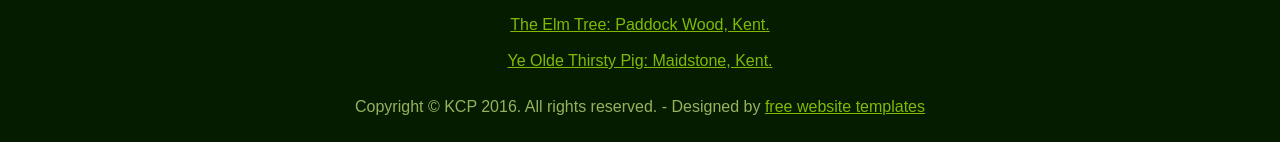
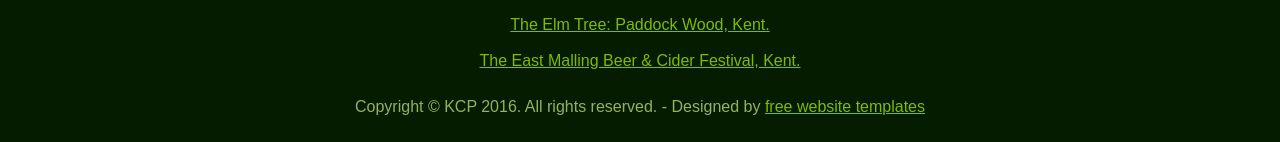
Before and after one commit to heathenfriar/crucider, a plain HTML site: page where.html in a window 1280 px wide. Shown: the part 508-650 px from the top of the page. Drawn offline with Linux system fonts and the light colour scheme.

Commit message:
Add files via upload

```diff
--- a/where.html
+++ b/where.html
@@ -35,7 +35,7 @@
     <br />
     <p><a href="http://www.elmtreepub.co.uk">The Elm Tree: Paddock Wood, Kent.</a></p>
     <br />
-    <p><a href="http://www.yeoldethirstypig.co.uk">Ye Olde Thirsty Pig: Maidstone, Kent.</a></p>
+    <p><a href="https://www.mmk.camra.org.uk">The East Malling Beer & Cider Festival, Kent.</a></p>
     <br />
   </div>
   <div id="footer"> Copyright &copy; KCP 2016. All rights reserved. - Designed by <a href="http://www.freewebsitetemplates.com">free website templates</a>
```
